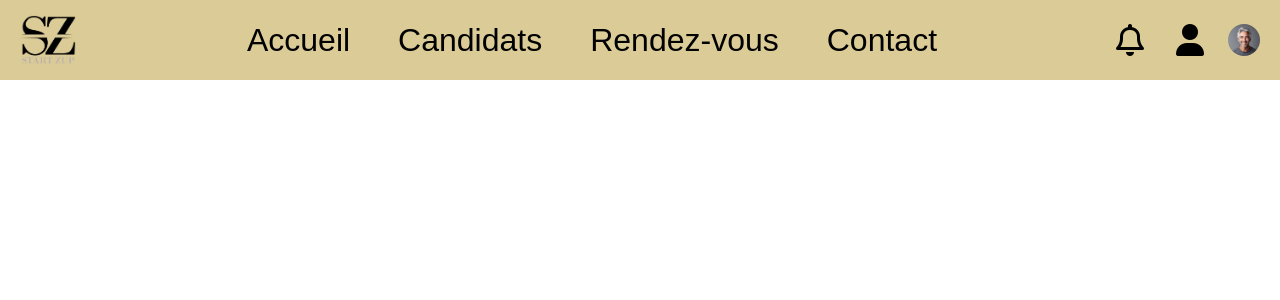
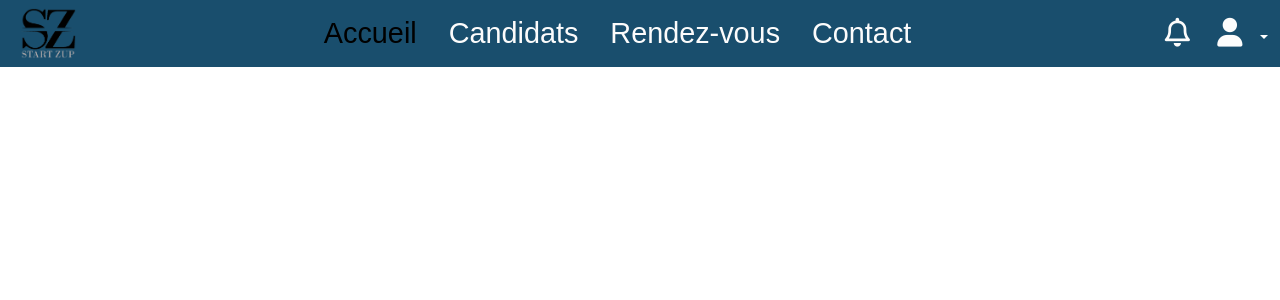
Before and after one commit to AymericLabeis/StartZup, a PHP site: page / in a window 1280 px wide. Shown: the top 300 px of the page. Run offline with PHP 8.4, Linux system fonts and the light colour scheme.

Commit message:
finish menu

```diff
--- a/index.html
+++ b/index.html
@@ -9,95 +9,41 @@
     <link rel="stylesheet" href="https://cdnjs.cloudflare.com/ajax/libs/font-awesome/6.0.0-beta3/css/all.min.css">
 <script src="https://cdn.jsdelivr.net/npm/bootstrap@5.3.3/dist/js/bootstrap.bundle.min.js" integrity="sha384-YvpcrYf0tY3lHB60NNkmXc5s9fDVZLESaAA55NDzOxhy9GkcIdslK1eN7N6jIeHz" crossorigin="anonymous"></script>
 <style>
-   .logo{
-    width: 3.5rem;
-  }
-.imgUser{
-    width: 2rem;
-    border-radius: 50%;
-  }
-.navColor{
-    background-color: rgb(150, 219, 153);
-    background-color: rgb(150, 219, 219);
-    background-color: rgba(0, 59, 94, 0.9);
-    background-color: rgb(219, 203, 150);
-}
-.navbar-nav a, i {
-        color: rgb(0, 0, 0);
-        padding: 0.5rem;
-        font-size: 2rem;
-        font-family: "Montserrat", sans-serif;
-        cursor: pointer;
-        border-radius: 1rem;
-
-}
-.navbar-nav a:hover, i:hover, .imgUser:hover {
-       color: rgba(0, 59, 94, 0.9);
-      scale: 1.05;
-     background-color: rgba(110, 78, 8, 0.212);
-
-}
-.user-icons {
-  display: flex;
-  align-items: center;
-  order: 2;
-}
-
-/* Media Query pour Mobile */
-@media (max-width: 992px) {
-  .user-icons {
-    position: absolute;
-    top: 34px;
-    left: calc(100% - 220px);
-    transform: translateY(-50%);
-    z-index: 10;
-  }
-  .navbar-nav a{
-  font-size: 1.2rem;
-}
-  .navbar-toggler {
-    position: relative;
-    z-index: 20;
-  }
-  .navbar-nav a:hover, i:hover, .imgUser:hover {
-      scale: 1;
-}
-}
-
 </style>
 </head>
 <body>
     <nav class="navbar navbar-expand-lg navColor">
         <div class="container-fluid">
-          <!-- Logo -->
           <img class="logo mx-2" src="./Ressources/logo_starZup.png" alt="">
-
-          <!-- Toggle Button -->
           <button class="navbar-toggler" type="button" data-bs-toggle="collapse" data-bs-target="#navbarSupportedContent" aria-controls="navbarSupportedContent" aria-expanded="false" aria-label="Toggle navigation">
             <span class="navbar-toggler-icon"></span>
           </button>
-
-          <!-- Icons for User and Notifications -->
           <div class="d-flex user-icons">
-            <i class="fa-regular fa-bell mx-2"></i>
-            <a href="./login.html"><i class="fa-solid fa-user mx-2"></i></a>
-            <a href="./compte.html"><img class="imgUser mx-2" src="./Ressources/user_img.jpg"></img></a>
+            <i class="fa-regular fa-bell mx-1"></i>
+            <li class="nav-item dropdown d-flex align-items-center">
+              <a class="nav-link dropdown-toggle" href="#" role="button" data-bs-toggle="dropdown" aria-expanded="false">
+                <i class="fa-solid fa-user mx-1"></i></a>
+              <ul class="dropdown-menu custom-dropdown">
+                <li><a class="dropdown-item" href="./login.html">Connexion</a></li>
+                <li><a class="dropdown-item" href="./inscription.html">Inscription</a></li>
+                <li><a class="dropdown-item" href="./compte.html">Modifier profil</a></li>
+                <li><a class="dropdown-item" href="#">Créer un CV</a></li>
+              </ul>
+            </li>
           </div>
-
-          <!-- Collapsible Menu -->
           <div class="collapse navbar-collapse" id="navbarSupportedContent">
             <ul class="navbar-nav d-flex mx-auto my-auto mb-2 mb-lg-0">
-              <li class="nav-item mx-3">
-                <a class="nav-link active" aria-current="page" href="#">Accueil</a>
+              <li class="nav-item mx-2">
+                <a class="nav-link active" aria-current="page" href="./index.html">Accueil</a>
               </li>
-              <li class="nav-item mx-3">
-                <a class="nav-link" href="#">Candidats</a>
+              <li class="nav-item mx-2">
+                <a class="nav-link" href="./candidats.html">Candidats</a>
               </li>
-              <li class="nav-item mx-3">
-                <a class="nav-link" href="#">Rendez-vous</a>
+              <li class="nav-item mx-2">
+                <a class="nav-link" href="./RDV.html">Rendez-vous</a>
               </li>
-              <li class="nav-item mx-3">
-                <a class="nav-link" href="#">Contact</a>
+              <li class="nav-item mx-2">
+                <a class="nav-link" href="./contact.html">Contact</a>
               </li>
             </ul>
           </div>
--- a/theme.css
+++ b/theme.css
@@ -7,6 +7,88 @@
    width:100%;
   }
 
+/* NavBarre */
+.logo{
+  width: 3.5rem;
+}
+.imgUser{
+  width: 2rem;
+  border-radius: 50%;
+}
+.navColor{
+  background-color: rgba(0, 59, 94, 0.9);
+ /* background-color: rgb(219, 203, 150);*/
+}
+.navbar-nav a,.user-icons i{
+      color: rgb(252, 252, 252);
+      font-size: 2rem;
+      cursor: pointer;
+      border-radius: 1rem;
+}
+.navbar-nav a{
+  font-family: "Montserrat", sans-serif;
+font-size: 1.8rem;
+padding: 0.2rem;
+}
+.user-icons i{
+font-size: 1.8rem;
+padding: 0.6rem;
+}
+.custom-dropdown {
+position: absolute;
+color: white;
+transform: translate(-60%, 15px);
+}
+.dropdown-toggle::after {
+color: white;
+  /*position: absolute;
+  top: 50%;
+  left: 90%;
+  transform: translateX(-50%);
+  font-size: 25px;  */
+}
+.navbar-nav a:hover,.navbar i:hover, .imgUser:hover {
+color: rgb(22, 17, 68);
+scale: 1.05;
+background-color: rgba(69, 164, 219, 0.4);
+
+}
+.user-icons {
+display: flex;
+align-items: center;
+order: 2;
+}
 
 
-/* Retirer les marges pour les éléments spécifiques sur mobile */
+@media (max-width: 992px) {
+.user-icons {
+  position: absolute;
+  top: 34px;
+  left: calc(100% - 185px);
+  transform: translateY(-50%);
+  z-index: 10;
+}
+.navbar-nav a{
+  margin-top: 0.6rem;
+font-size: 1.2rem;
+padding: 0.2rem 0.8rem  !important;
+}
+.dropdown-toggle::after {
+  content: none !important;
+}
+
+.navbar-toggler {
+  position: relative;
+  z-index: 20;
+  background-color: white !important;
+}
+.navbar-nav a:hover,.navbar i:hover, .imgUser:hover {
+    scale: 1;
+}
+.dropdown-item{
+  color: rgb(255, 255, 255);
+ }
+ .dropdown-item:hover{
+  color: rgb(7, 0, 0);
+ }
+}
```
Also changed, not shown: RDV.html (added, +15 -0 lines), candidats.html (added, +15 -0 lines), contact.html (added, +15 -0 lines), index2.html (deleted, +0 -48 lines).
